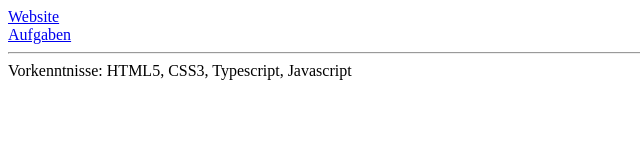
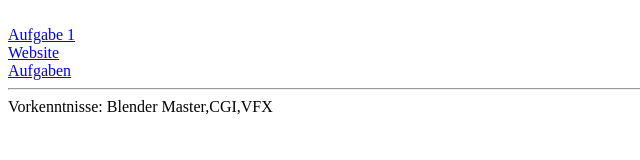
Before and after one commit to mihaialex97/Steckbrief, a plain HTML site: page steckbrief.htm in a window 1280 px wide. Shown: the whole page, without its empty margins (0-640 px from the left). Drawn offline with Linux system fonts and the light colour scheme.

Commit message:
Update steckbrief.htm

```diff
--- a/steckbrief.htm
+++ b/steckbrief.htm
@@ -6,14 +6,18 @@
 <body>
 	<!-- links zu den gelosten Aufgaben -->
 	<div>
+		<br>
+		<a href="https://github.com/mihaialex97/Aufgaben-EIA2/tree/master/Aufgabe%201" target="_blank">Aufgabe 1</a>
+		<br>
 		<a href="https://mihaialex97.github.io/Steckbrief/" target="_blank">Website</a>
 		<br>
 		<a href="https://mihaialex97.github.io/Aufgaben-EIA2/" target="_blank">Aufgaben</a>
 	</div>
 
+
 	<hr>
 	<div>
-	Vorkenntnisse: HTML5, CSS3, Typescript, Javascript
+	Vorkenntnisse: Blender Master,CGI,VFX
 	</div>
 </body>
 </html>
```
